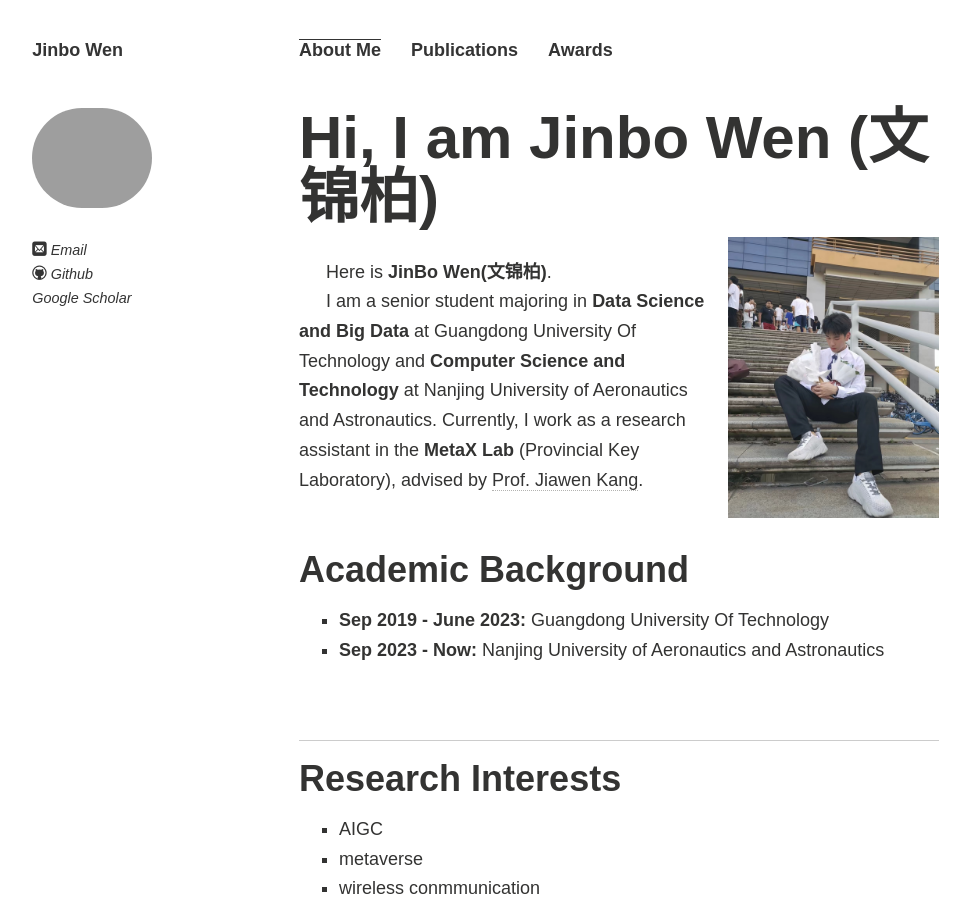
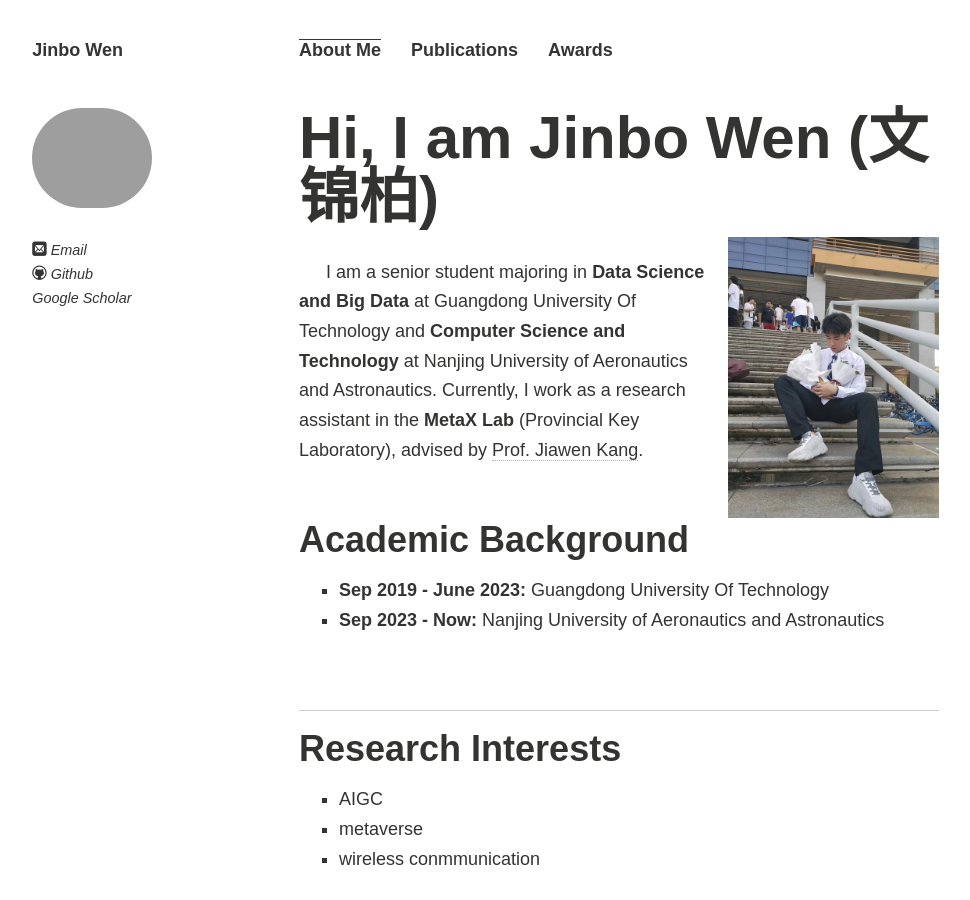
Before and after one commit to wenjinb/wenjinb.github.io, a Jekyll site: the page built from index.md, in a window 1280 px wide and 900 px high. Shown: the whole window, without its empty margins (21-991 px from the left). Built offline with Jekyll 4.4.1, drawn with Linux system fonts in a browser that asks for light colours; nearby versions of some CDN libraries; comment, search, counter and statistics services are not loaded; a style sheet for code colours, icons or effects is not loaded; our own code applies the rules of GitHub Pages for plain Markdown files.

Commit message:
Update index.md

```diff
--- a/index.md
+++ b/index.md
@@ -8,8 +8,6 @@ layout: page
 <img src="./images/wenjinbo.jpg" class="floatpic" width="360" height="480">
 
 <br>
-
-Here is **JinBo Wen(文锦柏)**.
 
 I am a senior student majoring in **Data Science and Big Data** at Guangdong University Of Technology and **Computer Science and Technology** at  Nanjing University of Aeronautics and Astronautics. Currently, I work as a research assistant in the **MetaX Lab** (Provincial Key Laboratory), advised by [Prof. Jiawen Kang](https://teacher.gdut.edu.cn/kangjiawen/zh_CN/index.htm).
 
```
